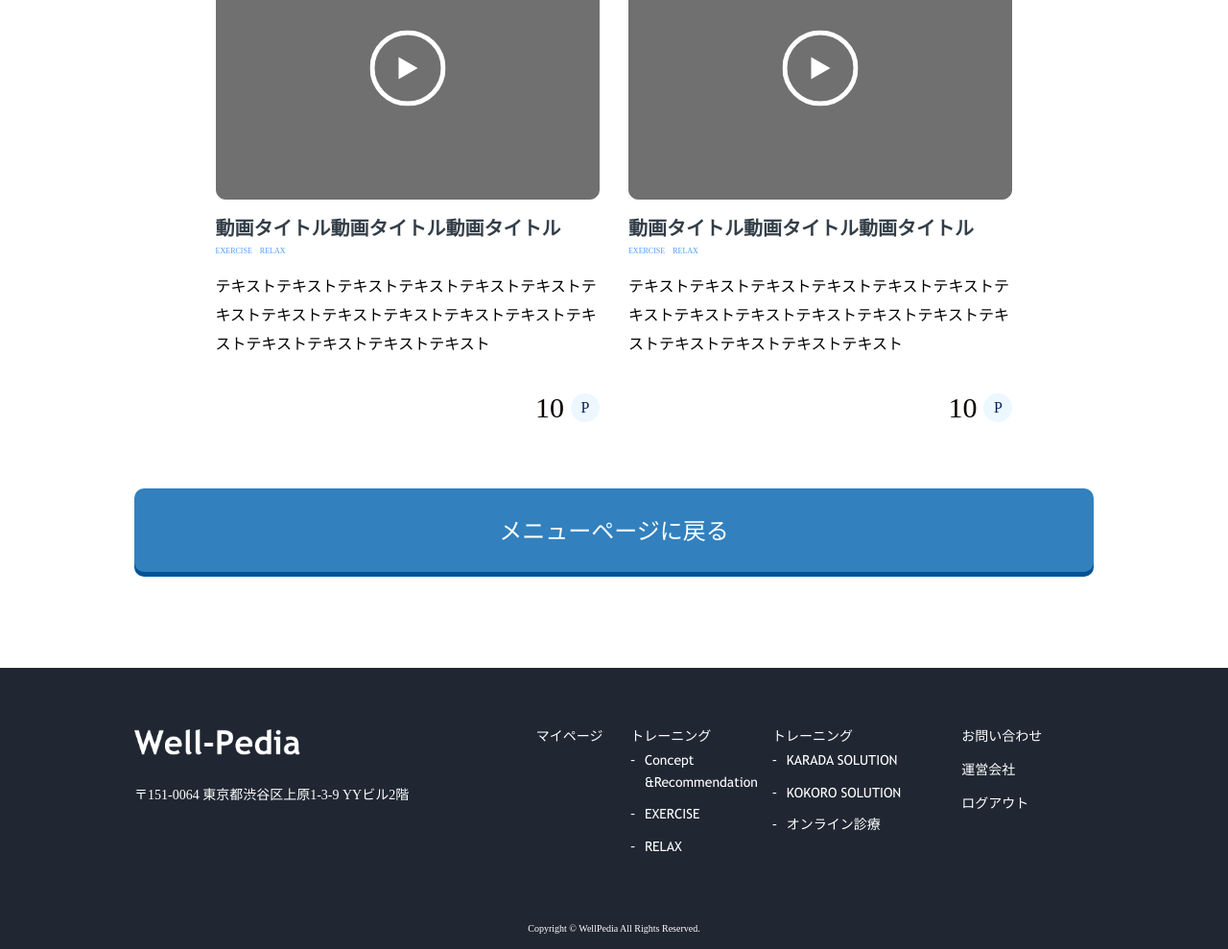
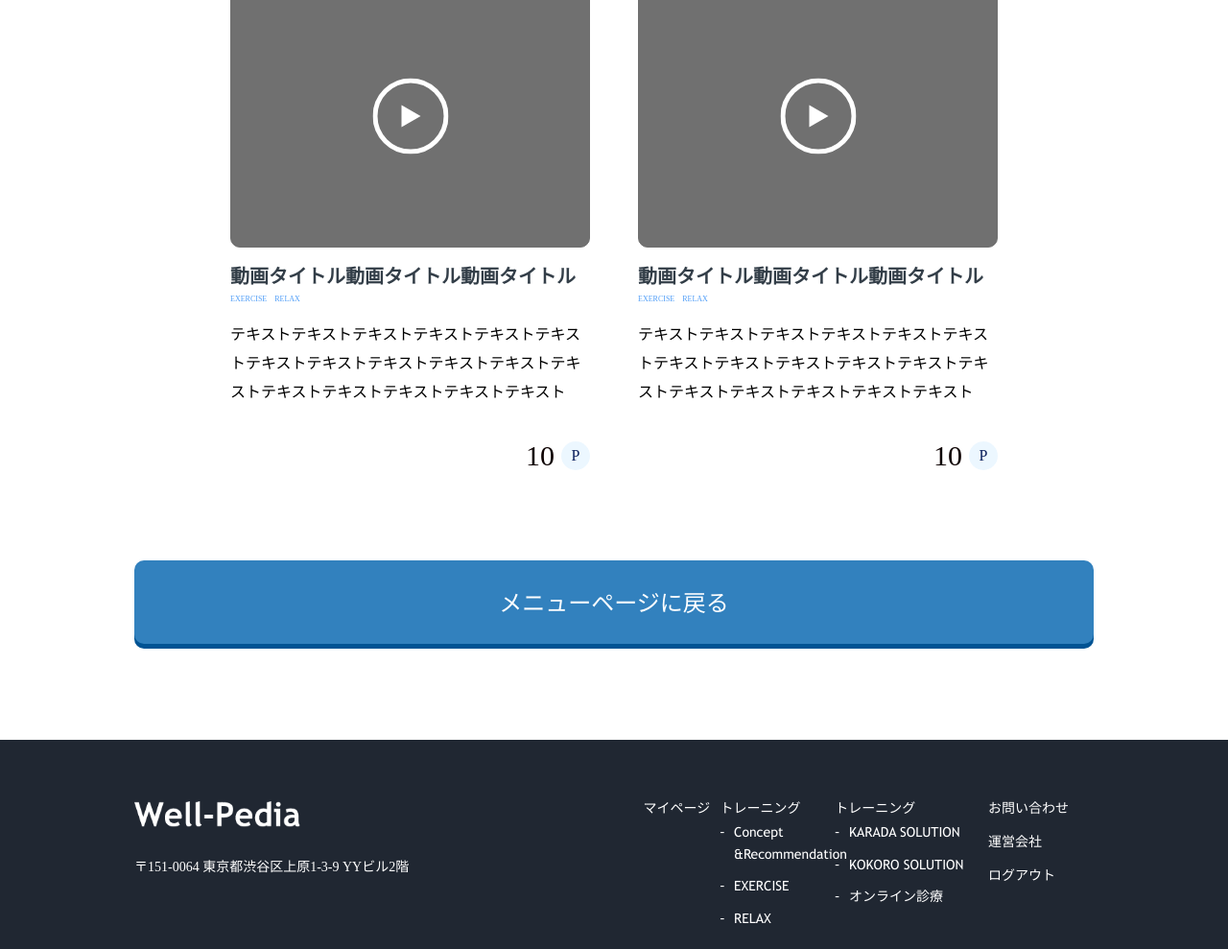
Before and after one commit to nikhilroy2/admin_user_client_login_html, a plain HTML site: page relax_menu.html in a window 1280 px wide. Shown: the part 1595-2584 px from the top of the page at 96% size. Drawn offline with nearby package versions, Linux system fonts and the light colour scheme; a web font is replaced by a local one.

Commit message:
update improvements

```diff
--- a/css/global_style/global_style.scss
+++ b/css/global_style/global_style.scss
@@ -283,7 +283,35 @@ p.paragraph {
 .font_13 {
   font-size: 1.3rem;
 }
+// .....................Row helper...................
+$gutter: 10rem;
+.row.gutter_10 {
+  margin-left: $gutter;
+  margin-right: $gutter;
+  @media (max-width: 765px) {
+    margin-left: 0px;
+    margin-right: 0px;
+  }
+}
 
+.gutter_10 [class^="col-"],
+.gutter_10 [class*=" col-"] {
+  padding-left: 2.5rem;
+  padding-right: 2.5rem;
+  padding-bottom: 2.5rem;
+  @media (max-width: 765px) {
+    padding-left: 0rem;
+    padding-right: 0rem;
+  }
+}
+.gutter_10 [class^="col-"]:nth-child(odd) {
+  padding-left: 0px;
+}
+.gutter_10 [class^="col-"]:nth-child(even) {
+  padding-right: 0px;
+}
+
+//......................Row Helper...................End
 // .............................Text, Background classes ............End
 
 // ............................Footer Style.......................
@@ -293,6 +321,11 @@ footer {
   padding-bottom: 3.9rem;
   color: var(--text-white);
   font-family: yyugothibu;
+  .footer_right_md_sizer {
+    @media (min-width: 768px) {
+      padding-left: 2.8rem;
+    }
+  }
   .ps_md_28 {
     @media (min-width: 768px) {
       padding-left: 2.8rem;
--- a/relax_menu.html
+++ b/relax_menu.html
@@ -123,8 +123,8 @@
 
         <section class="section_container container_left_helper container_right_helper">
             <div class="row justify-content-center">
-                <div class="col-11 col-xl-10">
-                    <div class="row g-5 video_card_wrapper">
+                <div class="col-12 col-xl-12">
+                    <div class="row g-5 video_card_wrapper gutter_10">
                         <div class="col-md-6">
                             <div class="col_wrapper">
                                 <div class="video_card_content">
@@ -457,14 +457,15 @@
         <section>
             <div class="section_container container_left_helper container_right_helper">
                 <div class="row gy-4 gx-2">
-                    <div class="col-md-5">
+                    <div class="col-md-6">
                         <img class="light_logo logo_img" src="./img/light_logo.png" alt="">
 
                         <p class="paragraph">
                             〒151-0064 東京都渋谷区上原1-3-9 YYビル2階
                         </p>
                     </div>
-                    <div class="col-md-7">
+                    <div class="col-md-6">
+                        <div class="footer_right_md_sizer">
                             <div class="row g-3">
                                 <div class="col-md-5 col-lg-3 col-xl-2">
                                     <h6 class="list_title">
@@ -527,6 +528,8 @@
 
                             </div>
                         </div>
+
+                    </div>
                 </div>
 
                 <div class="row">
```
Also changed, not shown: exercise_menu.html (+8 -5 lines), exercise_relax_menu_video_details.html (+5 -2 lines), user_page_menu_concept.html (+5 -2 lines), user_page_menu_karada_solution.html (+5 -2 lines), user_page_menu_kokoro_solution.html (+5 -2 lines), user_page_menu_kokoro_solution_column_details.html.html (+5 -2 lines), user_page_menu_online_medical_care.html (+5 -2 lines), css/global_style/global_style.css, 1 other file. Lines whose indentation alone changed are shown as unchanged.
